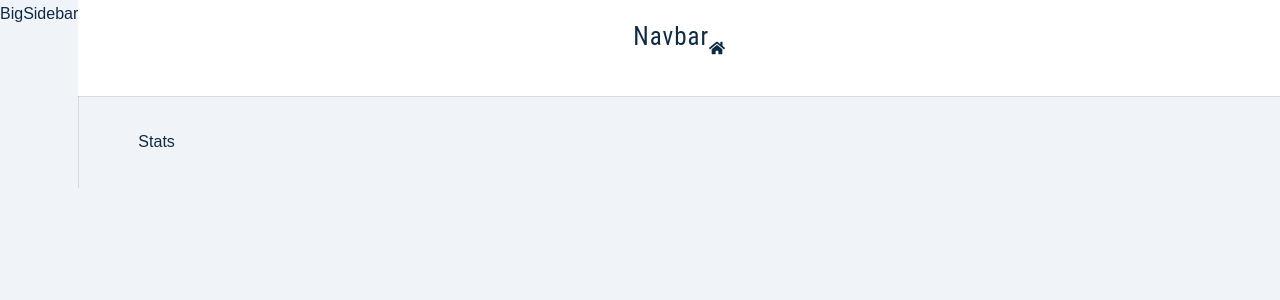
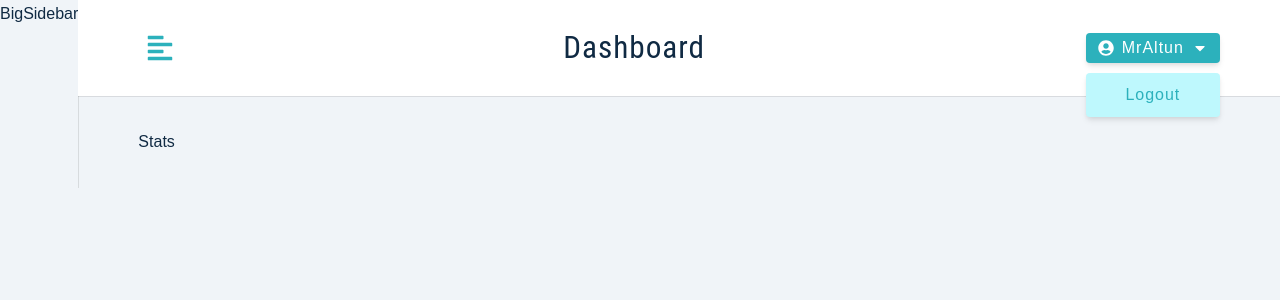
Before and after one commit to mraltun/mern-fs-jobify-project, a React (Create React App) app in the folder client/: page / in a window 1280 px wide. Shown: the top 300 px of the page. Built offline with nearby package versions, Linux system fonts and the light colour scheme; sample sign-in values are in the browser's storage.

Commit message:
Navbar structure completed

```diff
--- a/client/src/components/Navbar.jsx
+++ b/client/src/components/Navbar.jsx
@@ -1,12 +1,45 @@
 import React from "react";
+// Import stylesheet
 import Wrapper from "../assets/wrappers/Navbar";
-import { FaHome } from "react-icons/fa";
+import { FaAlignLeft, FaUserCircle, FaCaretDown } from "react-icons/fa";
+import { useAppContext } from "../context/appContext";
+import Logo from "./Logo";
 
 const Navbar = () => {
   return (
     <Wrapper>
-      <h4>Navbar</h4>
-      <FaHome />
+      <div className='nav-center'>
+        <button
+          type='button'
+          className='toggle-btn'
+          onClick={() => console.log("toggle sidebar")}
+        >
+          <FaAlignLeft />
+        </button>
+        <div>
+          <Logo />
+          <h3 className='logo-text'>dashboard</h3>
+        </div>
+        <div className='btn-container'>
+          <button
+            type='button'
+            className='btn'
+            onClick={() => console.log("show dropdown")}
+          >
+            <FaUserCircle />
+            MrAltun <FaCaretDown />
+          </button>
+          <div className='dropdown show-dropdown'>
+            <button
+              type='button'
+              className='dropdown-btn'
+              onClick={() => console.log("logout user")}
+            >
+              logout
+            </button>
+          </div>
+        </div>
+      </div>
     </Wrapper>
   );
 };
```
